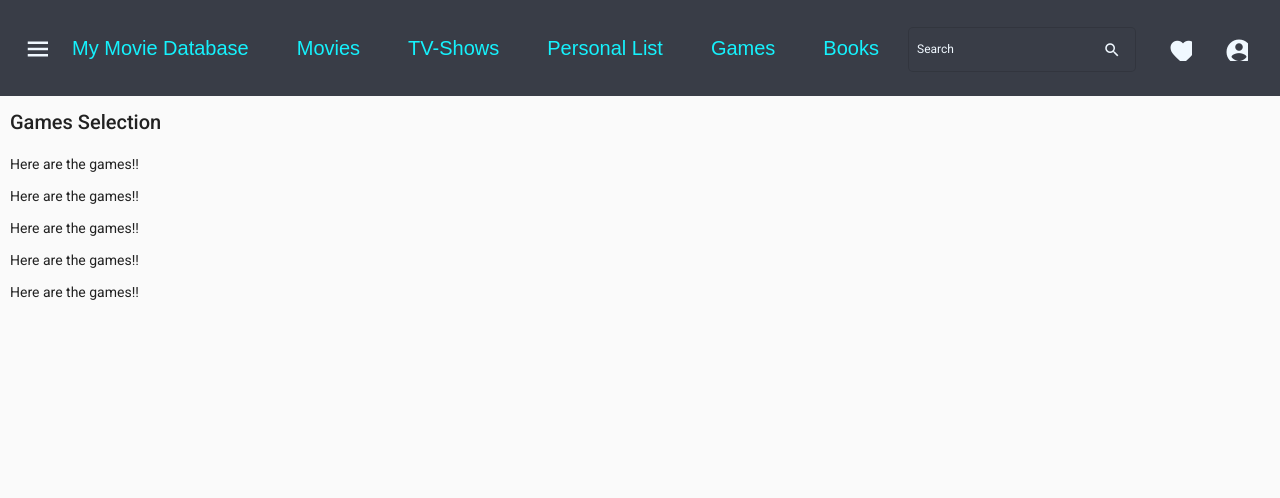
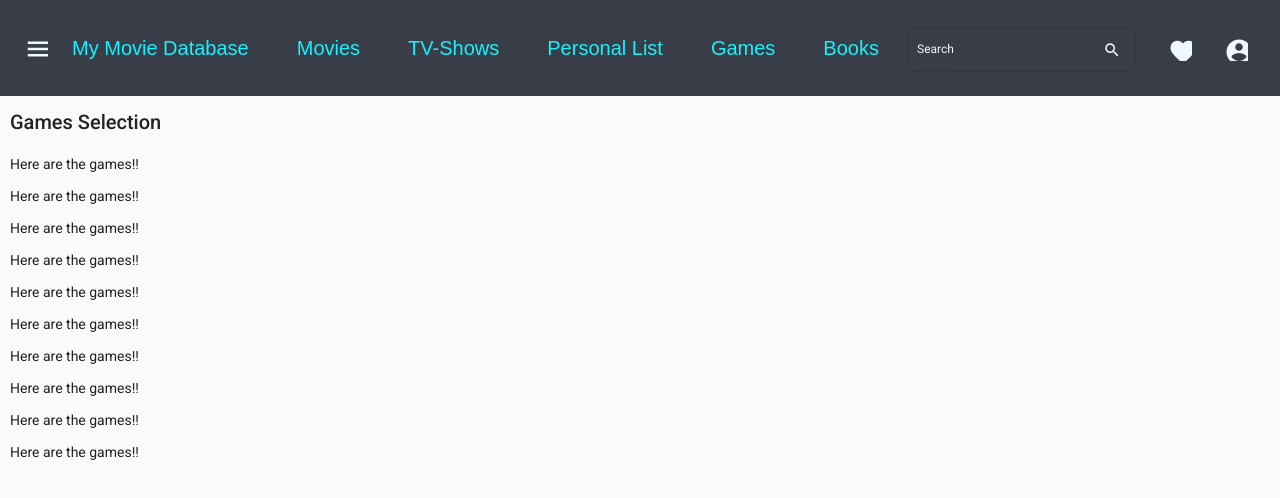
Before and after one commit to ejwanner/movie-api-angular, an Angular app: page /games in a window 1280 px wide. Shown: the top 498 px of the page. Built offline with nearby package versions, Linux system fonts and the light colour scheme.

Commit message:
Update games.component.html

```diff
--- a/src/app/games/games.component.html
+++ b/src/app/games/games.component.html
@@ -5,4 +5,9 @@
   <p>Here are the games!!</p>
   <p>Here are the games!!</p>
   <p>Here are the games!!</p>
+  <p>Here are the games!!</p>
+  <p>Here are the games!!</p>
+  <p>Here are the games!!</p>
+  <p>Here are the games!!</p>
+  <p>Here are the games!!</p>
 </div>
```
